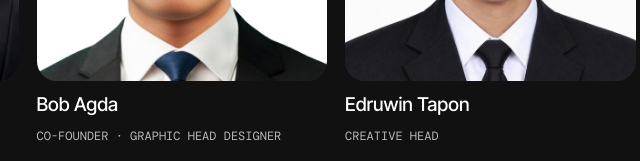
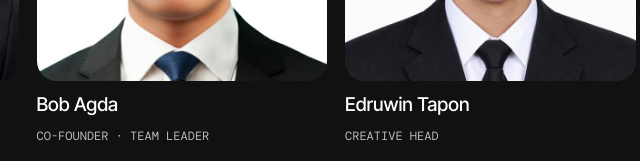
Before and after one commit to rookiemf/m1st-studio, a plain HTML site: page index.html in a window 1280 px wide. Shown: the part 10720-10881 px from the top of the page, 304-944 px from the left. Drawn offline with nearby package versions, Linux system fonts and the light colour scheme.

Commit message:
Show Bob as Co-founder · Team Leader
Co-Authored-By: Claude Opus 5.5 <noreply@anthropic.com>
Claude-Session: https://claude.ai/code/session_01YKMgVAtRemqs9DfXY9mgEG

```diff
--- a/index.html
+++ b/index.html
@@ -431,7 +431,7 @@ a{color:#7A1F2B}a:hover{color:#111111}
       </div>
       <div style="display: grid; grid-template-columns: repeat(auto-fill, minmax(250px, 1fr)); gap: 18px">
         <div class="m1-lift" style="display: flex; flex-direction: column; gap: 12px"><img src="img/team-kim.jpg" alt="Kim Rudillo Rebato" loading="lazy" style="width: 100%; aspect-ratio: 1; object-fit: cover; object-position: center 20%; border-radius: 20px; display: block; background: #222222"><strong style="font-size: 19px; font-weight: 500">Kim Rudillo Rebato</strong><span style="font-family: 'DM Mono', monospace; font-size: 12px; color: #BBBBBB">FOUNDER · FINANCE AND COMMS</span></div>
-        <div class="m1-lift" style="display: flex; flex-direction: column; gap: 12px"><img src="img/team-bob.jpg" alt="Bob Agda" loading="lazy" style="width: 100%; aspect-ratio: 1; object-fit: cover; object-position: center 20%; border-radius: 20px; display: block; background: #222222"><strong style="font-size: 19px; font-weight: 500">Bob Agda</strong><span style="font-family: 'DM Mono', monospace; font-size: 12px; color: #BBBBBB">CO-FOUNDER · GRAPHIC HEAD DESIGNER</span></div>
+        <div class="m1-lift" style="display: flex; flex-direction: column; gap: 12px"><img src="img/team-bob.jpg" alt="Bob Agda" loading="lazy" style="width: 100%; aspect-ratio: 1; object-fit: cover; object-position: center 20%; border-radius: 20px; display: block; background: #222222"><strong style="font-size: 19px; font-weight: 500">Bob Agda</strong><span style="font-family: 'DM Mono', monospace; font-size: 12px; color: #BBBBBB">CO-FOUNDER · TEAM LEADER</span></div>
         <div class="m1-lift" style="display: flex; flex-direction: column; gap: 12px"><img src="img/team-druwin.jpg" alt="Edruwin Tapon" loading="lazy" style="width: 100%; aspect-ratio: 1; object-fit: cover; object-position: center 20%; border-radius: 20px; display: block; background: #222222"><strong style="font-size: 19px; font-weight: 500">Edruwin Tapon</strong><span style="font-family: 'DM Mono', monospace; font-size: 12px; color: #BBBBBB">CREATIVE HEAD</span></div>
         <div class="m1-lift" style="display: flex; flex-direction: column; gap: 12px"><img src="img/team-bithoy.jpg" alt="Bithoy Eskizence" loading="lazy" style="width: 100%; aspect-ratio: 1; object-fit: cover; object-position: center 20%; border-radius: 20px; display: block; background: #222222"><strong style="font-size: 19px; font-weight: 500">Bithoy Eskizence</strong><span style="font-family: 'DM Mono', monospace; font-size: 12px; color: #BBBBBB">ILLUSTRATOR AND ANIMATOR</span></div>
         <div class="m1-lift" style="display: flex; flex-direction: column; gap: 12px"><img src="img/team-kian.jpg" alt="Kian Metin Cajipo" loading="lazy" style="width: 100%; aspect-ratio: 1; object-fit: cover; object-position: center 20%; border-radius: 20px; display: block; background: #222222"><strong style="font-size: 19px; font-weight: 500">Kian Metin Cajipo</strong><span style="font-family: 'DM Mono', monospace; font-size: 12px; color: #BBBBBB">ILLUSTRATOR AND ANIMATOR</span></div>
```
